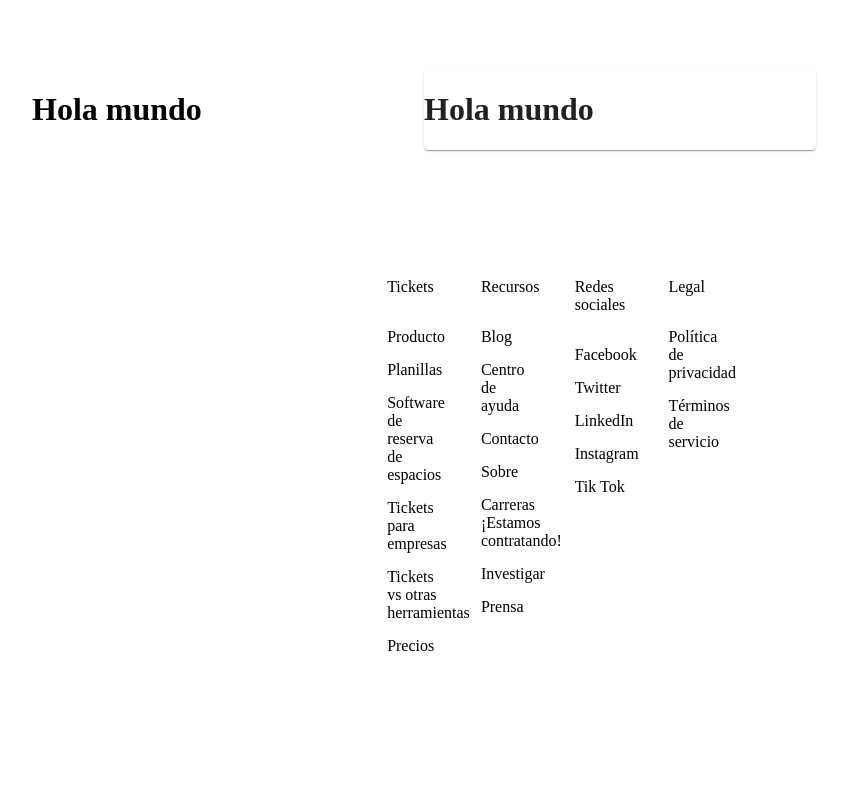
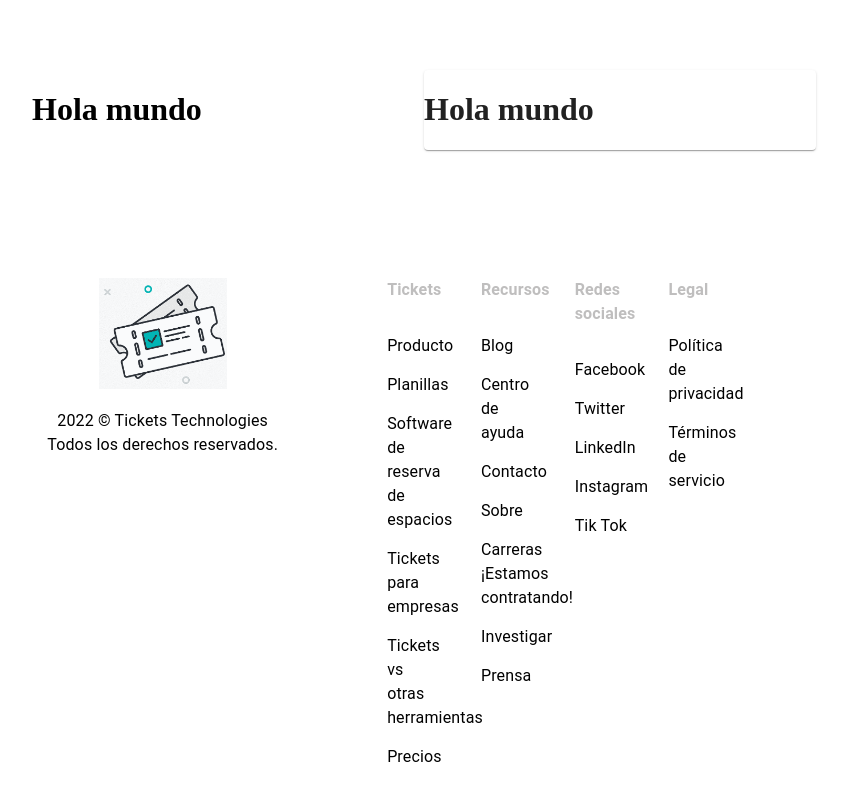
Before and after one commit to titandog24/TicketsOnline, a React (Create React App) app: page / in a window 1280 px wide. Shown: the part 2509-3309 px from the top of the page, without its empty margins (216-1064 px from the left). Before the commit the page ends 3235 px from the top, so only its background shows below. Built offline with nearby package versions, Linux system fonts and the light colour scheme.

Commit message:
Se finaliza el footer

```diff
--- a/src/components/Footer/Footer.jsx
+++ b/src/components/Footer/Footer.jsx
@@ -1,32 +1,50 @@
 import React from 'react'
 import { Grid, Link, Typography } from '@mui/material'
 import {Link as RouterLink} from 'react-router-dom'
-import { OpcionesDelFooter } from '../../utils/Data'
+import { OpcionesDelFooter, LogoEmpresa } from '../../utils/Data'
 
-
+const RenderizarOpcion = ({valor}) => {
+    return (
+        <div key={valor} style={{marginTop:'15px', marginBottom:'15px'}}>
+            <Link to='/' component={RouterLink} underline="hover" color='inherit'>
+                <Typography>{valor}</Typography>
+            </Link>
+        </div>
+    )
+}
 
 const RenderizarOpcionesDelFooter = ({ opcion }) => {
     return (
         <Grid item xs={12} md={2} marginBottom={'3rem'}>
             <div style={{marginBottom:'2rem'}}>
-                <Typography variant='5'>
+                <Typography style={{fontWeight: 'bold', color:'#BFBEBE'}}>
                     {opcion.categoria}
                 </Typography>
             </div>
             <div>
                 {
-                    opcion.opciones.map(valor => {
-                        return (
-                            <div key={valor} style={{marginTop:'15px', marginBottom:'15px'}}>
-                                <Link to='/' component={RouterLink} underline="hover" color='inherit'>
-                                    <Typography key={valor} variant='5'>{valor}</Typography>
-                                </Link>
-                            </div>
-                        )
-                    })
+                    opcion.opciones.map(valor => <RenderizarOpcion key={valor} valor={valor} />)
                 }
             </div>
         </Grid>
+    )
+}
+
+const RenderizarLogo = () => {
+    return (
+        <>
+            <Grid item xs={12} textAlign='center' style={{marginBottom:'1rem'}}>
+                <img src={LogoEmpresa()} alt='logo empresa' style={{maxWidth:'8rem'}} />
+            </Grid>
+            <Grid item xs={12} textAlign='center'>
+                <Typography>
+                    2022 © Tickets Technologies
+                </Typography>
+                <Typography>
+                    Todos los derechos reservados.
+                </Typography>
+            </Grid>
+        </>
     )
 }
 
@@ -35,7 +53,7 @@ const Footer = () => {
     return (
         <Grid container item marginTop='8rem'>
             <Grid item xs={12} md={4}>
-
+                <RenderizarLogo />
             </Grid>
             <Grid container item direction={'row'} xs={12} md={8} spacing={5} justifyContent='center'>
                 {
--- a/src/utils/Data.jsx
+++ b/src/utils/Data.jsx
@@ -26,6 +26,10 @@ export const DatosListaCarta = () => {
         }
     ]
     return data
+}
+
+export const LogoEmpresa = () => {
+    return `${process.env.PUBLIC_URL}/img/logo.png`
 }
 
 export const ImagenCartaEncabezado = () => {
```
Also changed, not shown: public/img/logo.png (added).
